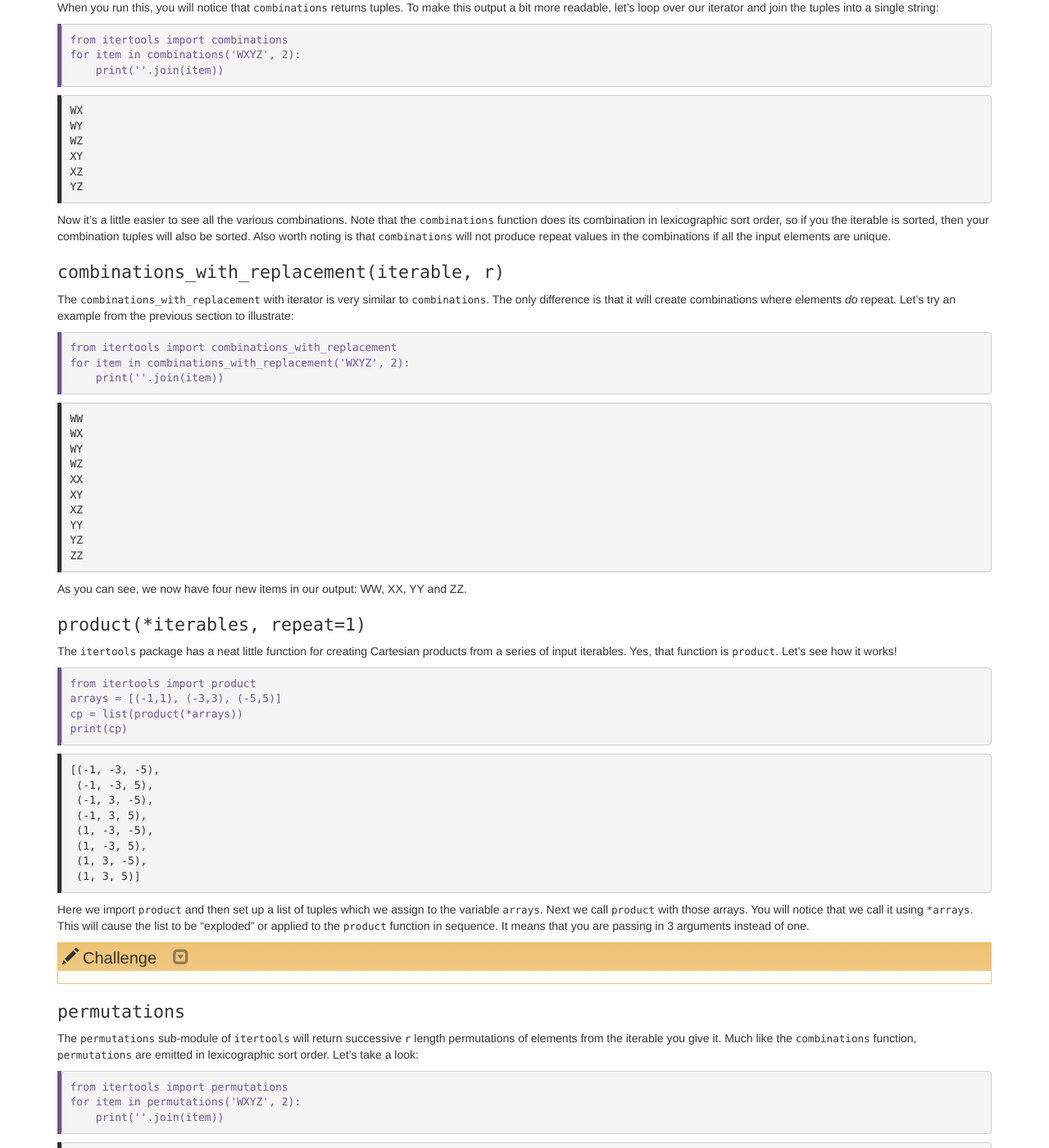
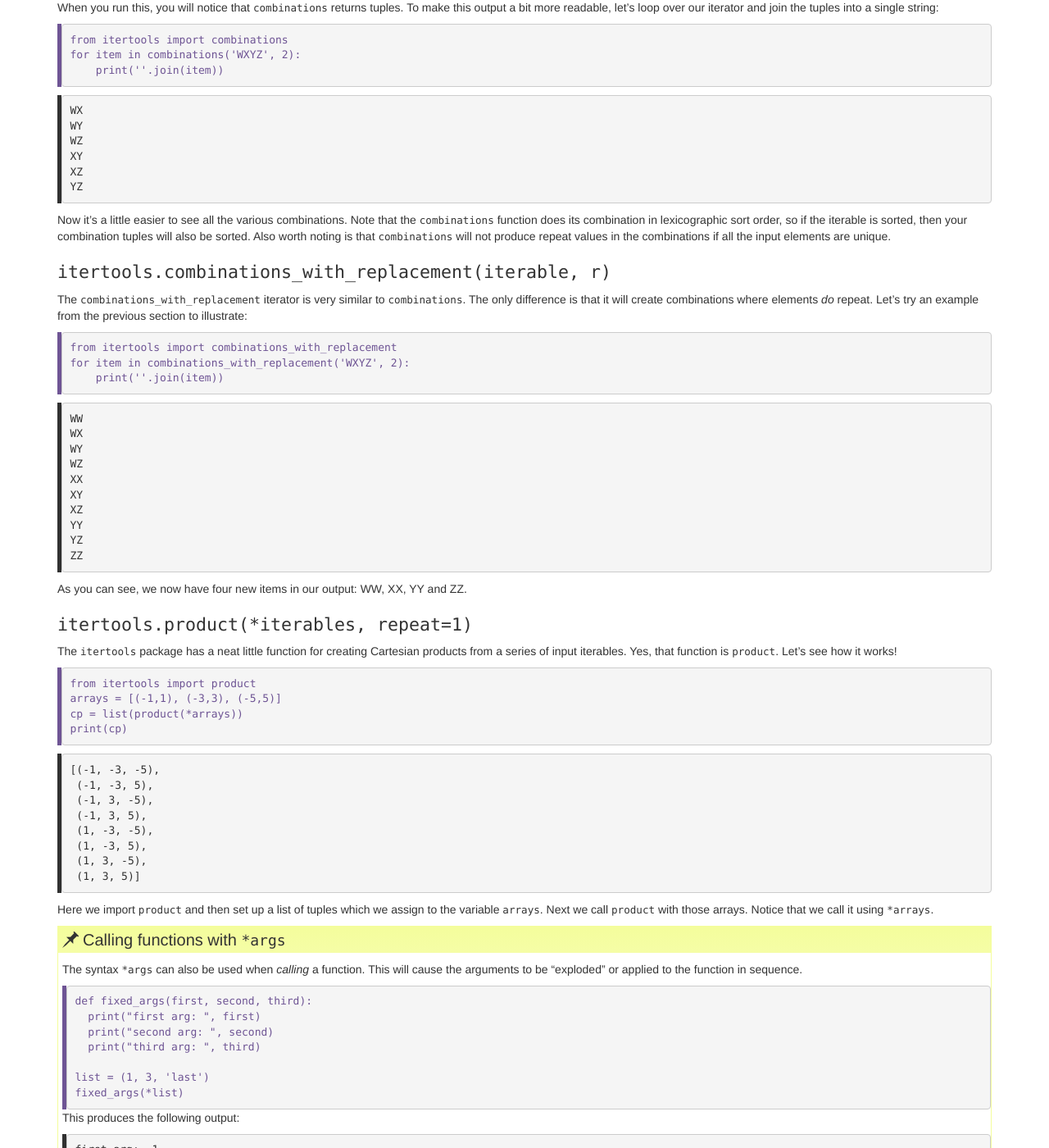
Before and after one commit to albietz/python-itertools, a Jekyll site: the page built from _episodes/03-combinatoric-generators.md, in a window 1280 px wide and 1400 px high, scrolled down 582 px. Shown: the whole window at 82% size. Built offline with Jekyll 4.4.1, drawn with Linux system fonts in a browser that asks for light colours; some of the changed text lies outside the part shown.

Commit message:
More content
Signed-off-by: Greg Watson <g.watson@computer.org>

```diff
--- a/_episodes/03-combinatoric-generators.md
+++ b/_episodes/03-combinatoric-generators.md
@@ -12,7 +12,7 @@ keypoints:
 The `itertools` library contains four iterators that can be used for creating combinations and permutations of data.
 We will be covering these fun iterators in this section.
 
-### `combinations(iterable, r)`
+### `itertools.combinations(iterable, r)`
 
 If you have the need to create combinations, Python has you covered with `itertools.combinations`. What `combinations` allows
 you to do is create an iterator that generates combinations of length 'r' from an iterable. Let’s take a look:
@@ -49,13 +49,13 @@ YZ
 {: .output}
 
 Now it’s a little easier to see all the various combinations. Note that the `combinations` function does its
-combination in lexicographic sort order, so if you the iterable is sorted, then your combination tuples will
+combination in lexicographic sort order, so if the iterable is sorted, then your combination tuples will
 also be sorted. Also worth noting is that `combinations` will not produce repeat values in the combinations
 if all the input elements are unique.
 
-### `combinations_with_replacement(iterable, r)`
+### `itertools.combinations_with_replacement(iterable, r)`
 
-The `combinations_with_replacement` with iterator is very similar to `combinations`. The only difference is that it
+The `combinations_with_replacement`  iterator is very similar to `combinations`. The only difference is that it
 will create combinations where elements *do* repeat. Let’s try an example from the previous section to illustrate:
 
 ~~~
@@ -81,7 +81,7 @@ ZZ
 
 As you can see, we now have four new items in our output: WW, XX, YY and ZZ.
 
-### `product(*iterables, repeat=1)`
+### `itertools.product(*iterables, repeat=1)`
 
 The `itertools` package has a neat little function for creating Cartesian products from a series of input iterables.
 Yes, that function is `product`. Let’s see how it works!
@@ -107,14 +107,39 @@ print(cp)
 {: .output}
 
 Here we import `product` and then set up a list of tuples which we assign to the variable `arrays`. Next we call `product`
-with those arrays. You will notice that we call it using `*arrays`. This will cause the list to be “exploded” or applied
-to the `product` function in sequence. It means that you are passing in 3 arguments instead of one.
+with those arrays. Notice that we call it using `*arrays`.
+
+> ## Calling functions with `*args`
+>
+> The syntax `*args` can also be used when *calling* a function. This will cause the arguments to be “exploded” or applied
+> to the function in sequence.
+>
+> ~~~
+> def fixed_args(first, second, third):
+>   print("first arg: ", first)
+>   print("second arg: ", second)
+>   print("third arg: ", third)
+>
+> list = (1, 3, 'last')
+> fixed_args(*list)
+> ~~~
+> {: .python}
+>
+> This produces the following output:
+>
+> ~~~
+> first arg:  1
+> second arg:  3
+> third arg:  last
+> ~~~
+> {: .output}
+{: .callout}
 
 > ## Challenge
 > Try calling `product` without the asterisk pre-pended to arrays and see what happens.
 {: .challenge}
 
-### `permutations`
+### `itertools.permutations(iterable, r=None)`
 
 The `permutations` sub-module of `itertools` will return successive `r` length permutations of elements from the
 iterable you give it. Much like the `combinations` function, `permutations` are emitted in lexicographic sort order.
```
